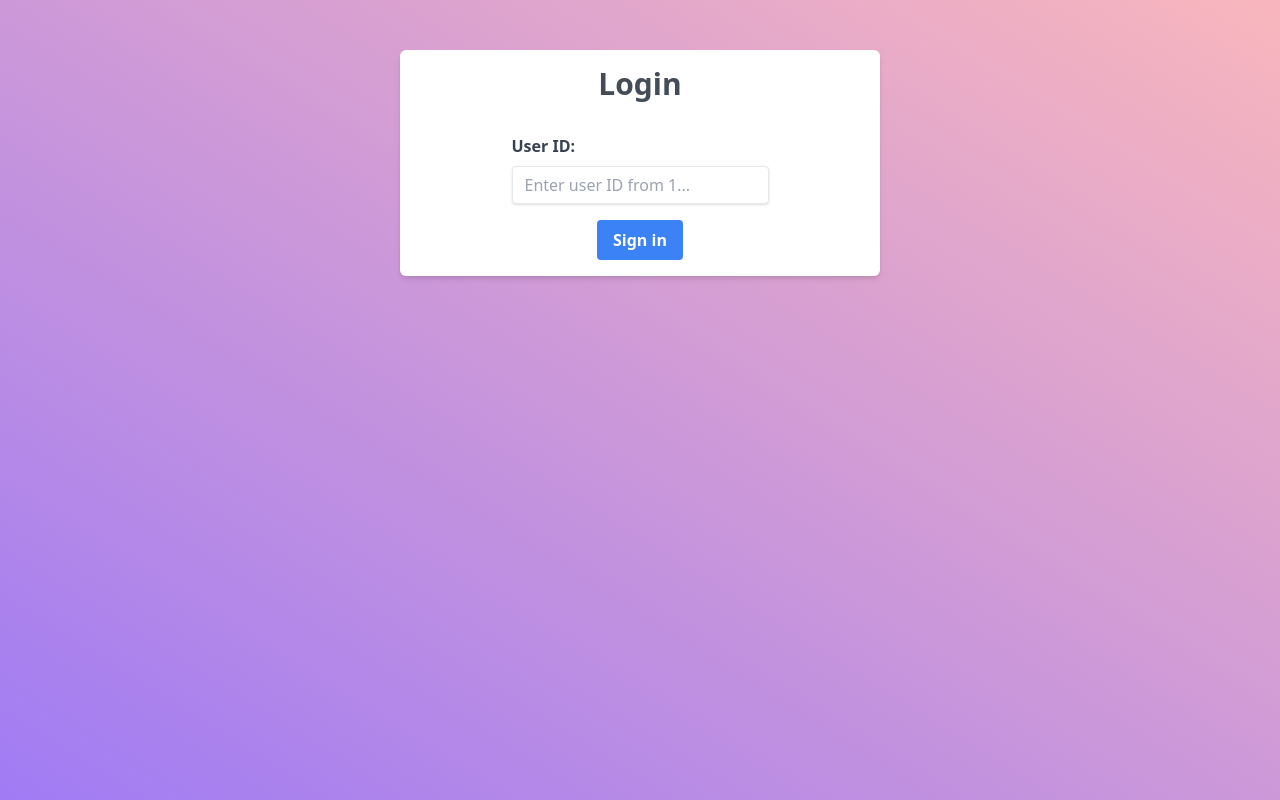
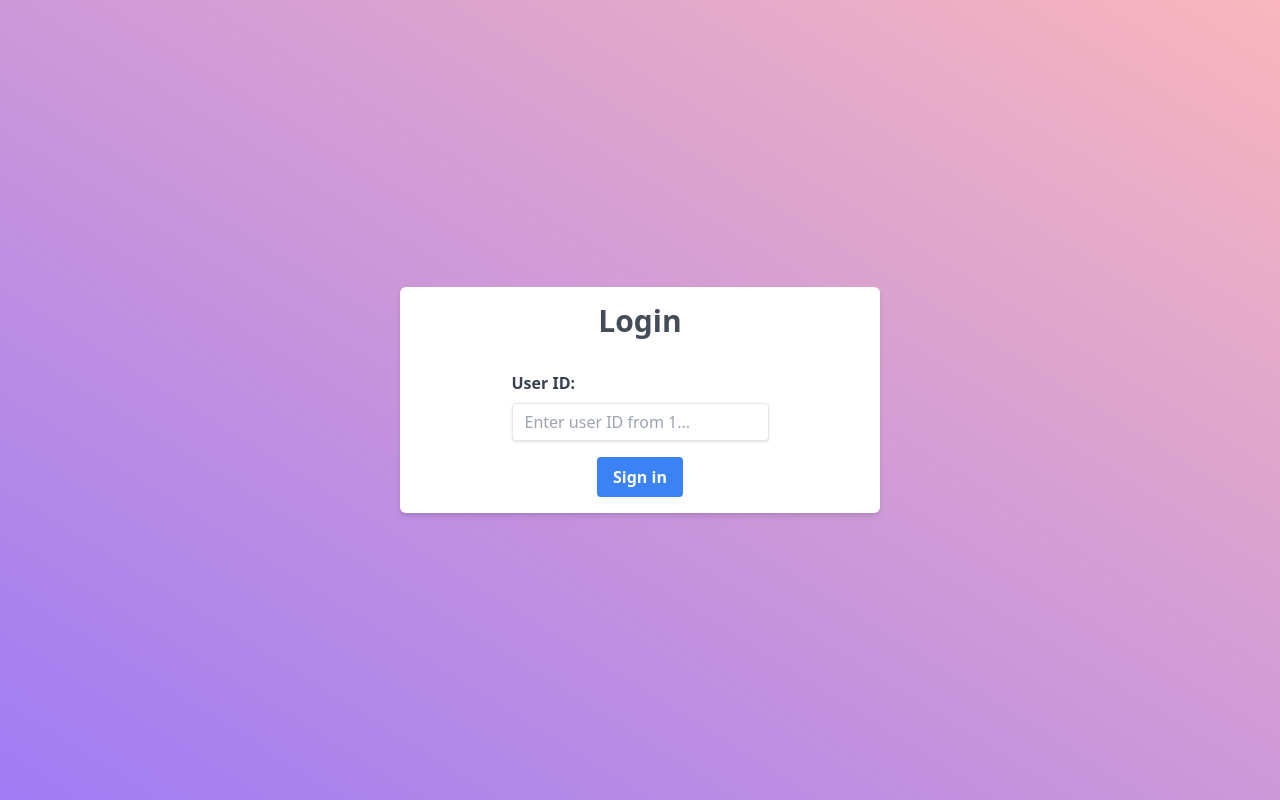
Before and after one commit to OL2T/Chat-App, a React (Vite) app: page / in a window 1280 px wide. Built offline with nearby package versions, Linux system fonts and the light colour scheme.

Commit message:
Update styling, behavior chat container. Edit README file

```diff
--- a/src/App.jsx
+++ b/src/App.jsx
@@ -3,15 +3,7 @@ import './App.css'
 
 function App() {
   const routeElement = useRouteElement()
-  return (
-    <>
-      <div className='relative bg-gradient-to-tr from-[#A07BF4] to-[#F9B6BD] h-dvh w-full '>
-        <div className='absolute top-[50%] left-[50%] -translate-x-[50%] -translate-y-[50%] w-[1200px] h-full max-w-[1200px] max-h-[700px]'>
-          {routeElement}
-        </div>
-      </div>
-    </>
-  )
+  return <>{routeElement}</>
 }
 
 export default App
--- a/src/Pages/Chat.jsx
+++ b/src/Pages/Chat.jsx
@@ -29,7 +29,6 @@ export default function Chat() {
 
   useEffect(() => {
     const storeData = JSON.parse(localStorage.getItem('data'))
-    // console.log(storeData)
     setData(storeData)
   }, [])
 
@@ -111,6 +110,7 @@ export default function Chat() {
 
     setMessage('')
   }
+
   return (
     <div className='h-full flex flex-col'>
       <div className='flex items-center justify-end gap-8'>
@@ -171,14 +171,18 @@ export default function Chat() {
             </div>
           </div>
         </div>
-
-        <div className='flex flex-col w-full h-full flex-[70%]'>
+        <div className='flex-[70%]'>
+          {selectedUserId !== null && (
+            <div className='flex flex-col w-full h-full'>
               <div className='header-chat h-[49px] border-b border-[#DEDFEB] mb-8 '>
                 <div className='font-semibold text-title'>Gold Coast</div>
                 <div className='font-semibold text-gray-400 text-[12px]'>
                   From :{' '}
                   <span>
-                {friends.find((friend) => friend.uid === selectedUserId)?.name}
+                    {
+                      friends.find((friend) => friend.uid === selectedUserId)
+                        ?.name
+                    }
                   </span>
                 </div>
               </div>
@@ -257,8 +261,8 @@ export default function Chat() {
                   </button>
                 </div>
               </div>
-          {/* <ChatBox messages={messages} />
-          <InputText handleSendMessage={handleSendMessage} /> */}
+            </div>
+          )}
         </div>
       </div>
     </div>
--- a/src/components/Dashboard.jsx
+++ b/src/components/Dashboard.jsx
@@ -15,7 +15,6 @@ export default function Dashboard() {
       const user = JSON.parse(localStorage.getItem('users')).find(
         (user) => user.uid === Number(localStorage.getItem('uid'))
       )
-      // console.log(user)
       setUserName(user.name)
       setAvatar(user.avatar)
     }
@@ -28,7 +27,9 @@ export default function Dashboard() {
   }
   return (
     <>
+      <div className='relative bg-gradient-to-tr from-[#A07BF4] to-[#F9B6BD] h-dvh w-full '>
         {userId ? (
+          <div className='absolute top-[50%] left-[50%] -translate-x-[50%] -translate-y-[50%] w-[1200px] h-full max-w-[1200px] max-h-[700px] shadow-lg'>
             <div className='flex w-full h-full shadow-md '>
               <NavBar
                 userName={userName}
@@ -37,9 +38,11 @@ export default function Dashboard() {
               />
               <Content />
             </div>
+          </div>
         ) : (
           <UserLogin setUserName={setUserName} setAvatar={setAvatar} />
         )}
+      </div>
     </>
   )
 }
--- a/src/components/UserLogin.jsx
+++ b/src/components/UserLogin.jsx
@@ -3,13 +3,13 @@ import _ from 'lodash'
 import PropTypes from 'prop-types'
 
 function getSequentialTimestamp(startTime, stepInMinutes) {
-  const nextTime = new Date(startTime.getTime() + stepInMinutes * 60 * 1000) // Tăng thời gian theo từng bước
+  const nextTime = new Date(startTime.getTime() + stepInMinutes * 60 * 1000)
   return nextTime
 }
 
-// Tạo thời gian bắt đầu (ví dụ từ một tuần trước)
-let baseTime = new Date(new Date().getTime() - 7 * 24 * 60 * 60 * 1000) // Thời gian bắt đầu 7 ngày trước
-let baseId = 1 // Giá trị mId bắt đầu
+//Create time 1 week ago
+let baseTime = new Date(new Date().getTime() - 7 * 24 * 60 * 60 * 1000)
+let baseId = 1
 
 const data = [
   {
@@ -228,16 +228,12 @@ export default function UserLogin({ setUser, setAvatar }) {
 
     localStorage.setItem('uid', uid)
     localStorage.setItem('isLoggedIn', 'true')
-    // localStorage.setItem(
-    //   'avatar',
-    //   `https://picsum.photos/id/${_.random(1, 1000)}/200/300`
-    // )
     setUser(uid)
     setAvatar(localStorage.getItem('avatar'))
   }
 
   return (
-    <div className='bg-white max-w-[480px] m-auto p-4 rounded-md shadow-md'>
+    <div className='bg-white absolute left-[50%] top-[50%] -translate-x-[50%] -translate-y-[50%] min-w-[480px] m-auto p-4 rounded-md shadow-md'>
       <h1 className='text-3xl font-bold text-center mb-8 text-title'>Login</h1>
       <form onSubmit={handleUserLogin} className=''>
         <div className='flex flex-col items-center justify-center h-full'>
```
Also changed, not shown: 1 other file (tests, documents, lock files or other folders). Lines whose indentation alone changed are shown as unchanged.
